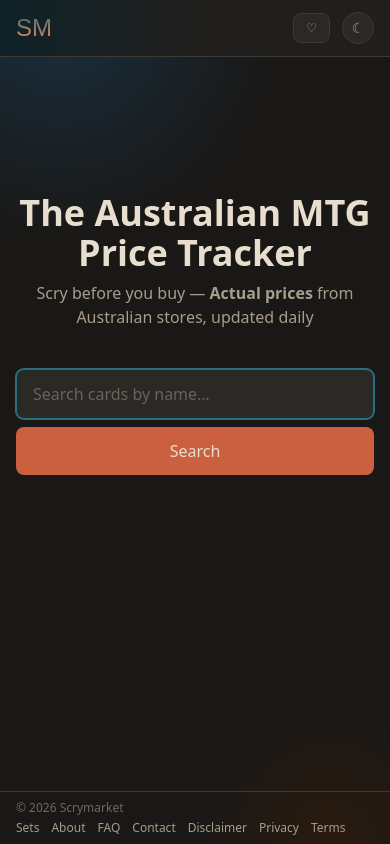
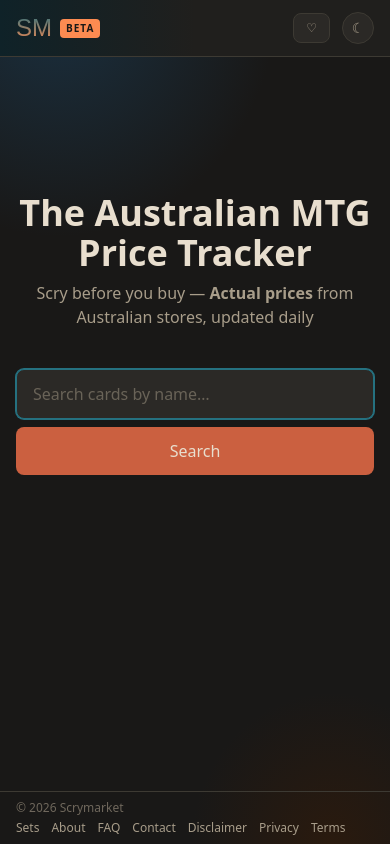
Before and after one commit to luperr/mtg-au-tracker, a Next.js app in the folder apps/web/: page / in a window 390 px wide. Built offline with nearby package versions, Linux system fonts and the light colour scheme; no server answers; a web font is replaced by a local one.

Commit message:
round corners and add to smaller screen screens

```diff
--- a/apps/web/src/app/layout.tsx
+++ b/apps/web/src/app/layout.tsx
@@ -62,7 +62,7 @@
                   <span className="hidden sm:inline">SCRYMARKET</span>
                   <span className="sm:hidden">SM</span>
                 </a>
-                <span className="hidden sm:inline text-[10px] font-bold tracking-widest px-1.5 py-0.5 bg-price text-bg uppercase">
+                <span className="inline text-[10px] font-bold tracking-widest px-1.5 py-0.5 bg-price text-bg uppercase rounded">
                   beta
                 </span>
               </div>
```
Also changed, not shown: 1 other file (tests, documents, lock files or other folders).
